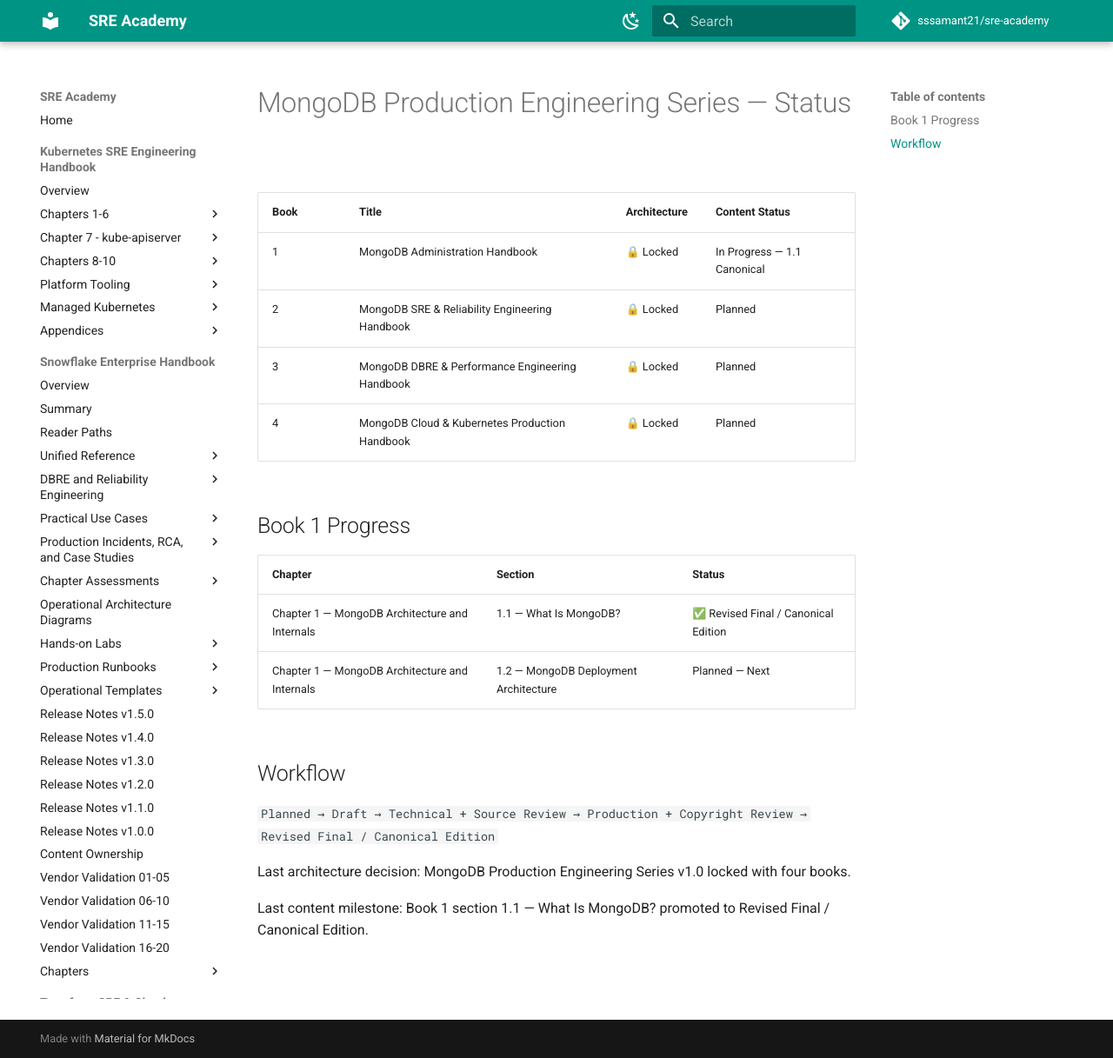
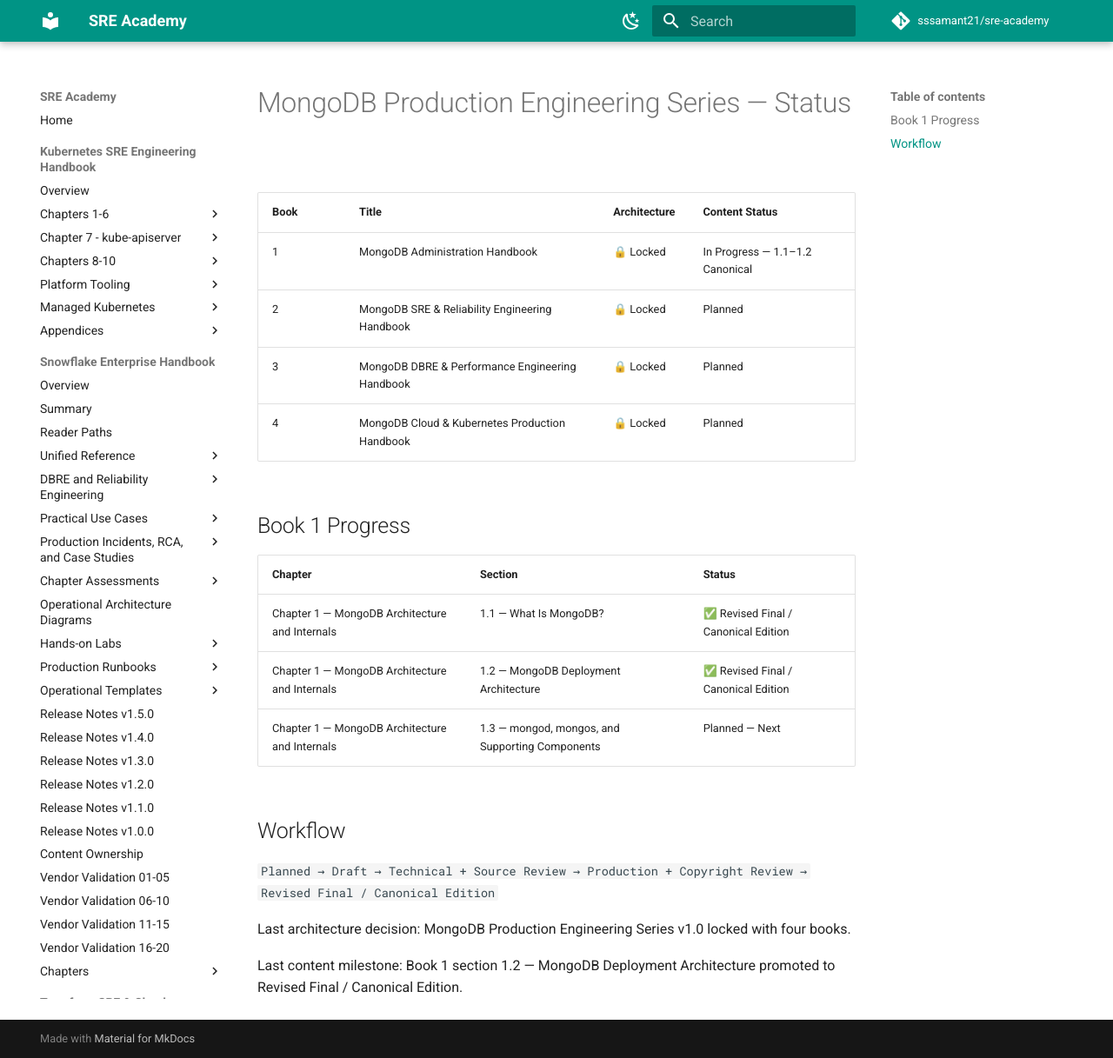
Before and after one commit to sssamant21/sre-academy, an MkDocs documentation site: the page built from docs/books/mongodb/STATUS.md, in a window 1280 px wide and 1217 px high. Shown: the whole window at 87% size. Built offline with MkDocs 1.6.1 and Material for MkDocs 9.7.7, drawn with Linux system fonts in a browser that asks for light colours; comment, search, counter and statistics services are not loaded.

Commit message:
docs(mongodb): update series status for canonical Book 1 section 1.2

```diff
--- a/docs/books/mongodb/STATUS.md
+++ b/docs/books/mongodb/STATUS.md
@@ -2,7 +2,7 @@
 
 | Book | Title | Architecture | Content Status |
 |---|---|---|---|
-| 1 | MongoDB Administration Handbook | 🔒 Locked | In Progress — 1.1 Canonical |
+| 1 | MongoDB Administration Handbook | 🔒 Locked | In Progress — 1.1–1.2 Canonical |
 | 2 | MongoDB SRE & Reliability Engineering Handbook | 🔒 Locked | Planned |
 | 3 | MongoDB DBRE & Performance Engineering Handbook | 🔒 Locked | Planned |
 | 4 | MongoDB Cloud & Kubernetes Production Handbook | 🔒 Locked | Planned |
@@ -12,7 +12,8 @@
 | Chapter | Section | Status |
 |---|---|---|
 | Chapter 1 — MongoDB Architecture and Internals | 1.1 — What Is MongoDB? | ✅ Revised Final / Canonical Edition |
-| Chapter 1 — MongoDB Architecture and Internals | 1.2 — MongoDB Deployment Architecture | Planned — Next |
+| Chapter 1 — MongoDB Architecture and Internals | 1.2 — MongoDB Deployment Architecture | ✅ Revised Final / Canonical Edition |
+| Chapter 1 — MongoDB Architecture and Internals | 1.3 — mongod, mongos, and Supporting Components | Planned — Next |
 
 ## Workflow
 
@@ -20,4 +21,4 @@
 
 Last architecture decision: MongoDB Production Engineering Series v1.0 locked with four books.
 
-Last content milestone: Book 1 section 1.1 — What Is MongoDB? promoted to Revised Final / Canonical Edition.
+Last content milestone: Book 1 section 1.2 — MongoDB Deployment Architecture promoted to Revised Final / Canonical Edition.
```
